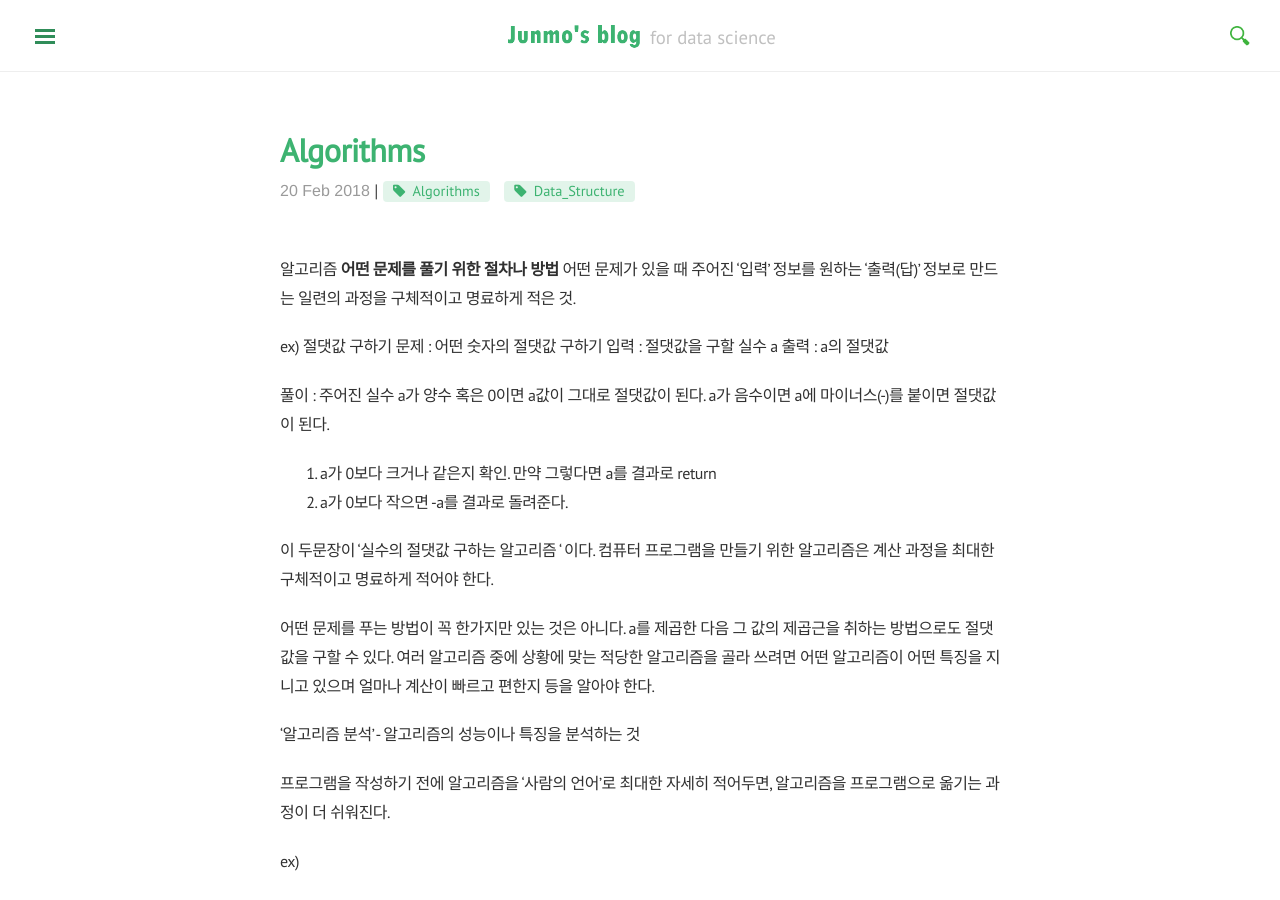
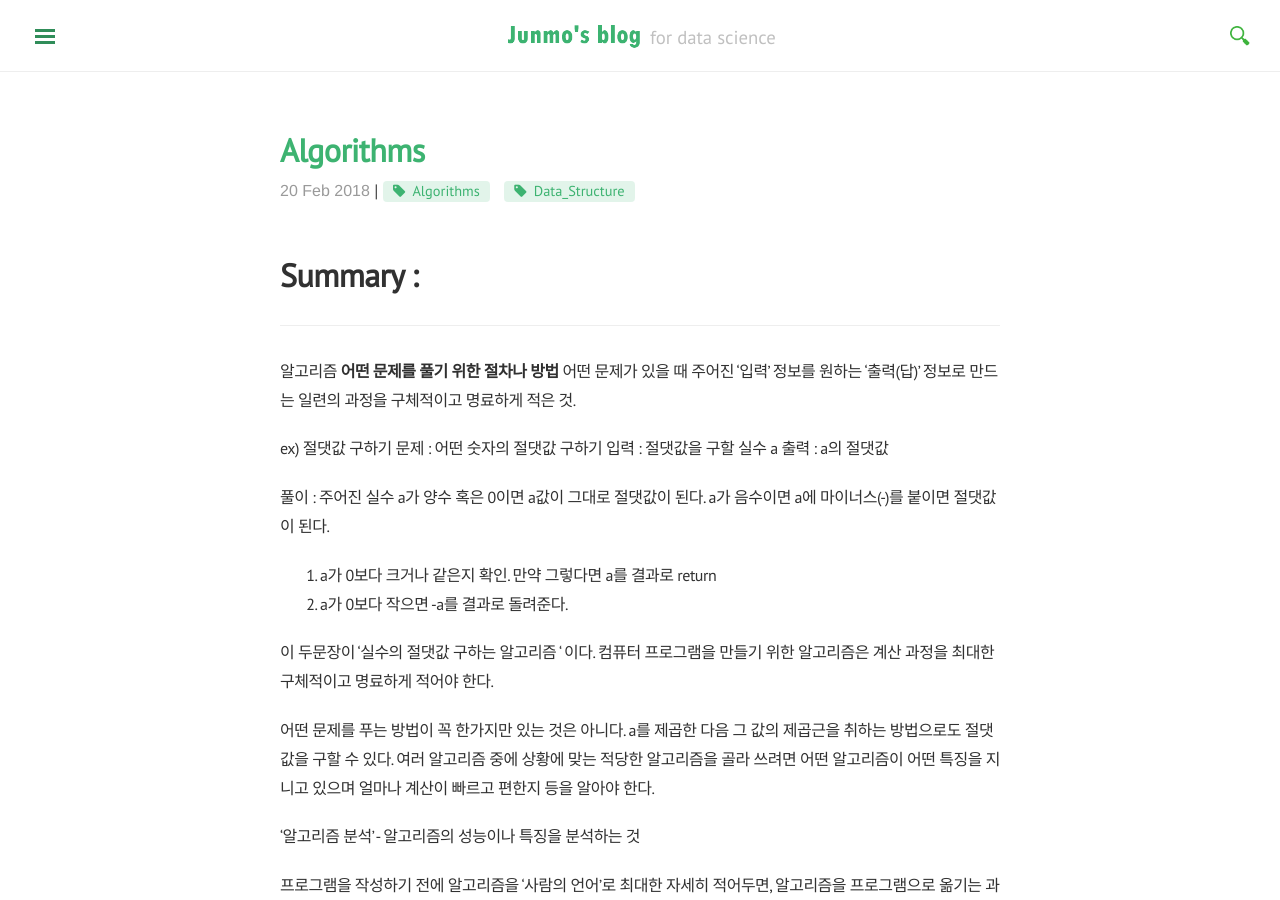
Before and after one commit to jjmstars/jjmstars.github.io, a Jekyll site: the page built from blog/index.html, in a window 1280 px wide and 900 px high. Built offline with Jekyll 4.4.1, drawn with Linux system fonts in a browser that asks for light colours; nearby versions of some CDN libraries; formulas are drawn with MathJax 3; the list of posts is cut into pages by our own code; comment, search, counter and statistics services are not loaded.

Commit message:
Update 2018-02-20-Algorithms_concept.md

```diff
--- a/_posts/2018-02-20-Algorithms_concept.md
+++ b/_posts/2018-02-20-Algorithms_concept.md
@@ -4,6 +4,9 @@ category: Algorithms
 tag: [Algorithms,Data_Structure]
 ---
 
+# Summary :
+
+---
 알고리즘 **어떤 문제를 풀기 위한 절차나 방법**
 어떤 문제가 있을 때 주어진 '입력' 정보를 원하는 '출력(답)' 정보로 만드는 일련의 과정을 구체적이고 명료하게 적은 것.
 
```
